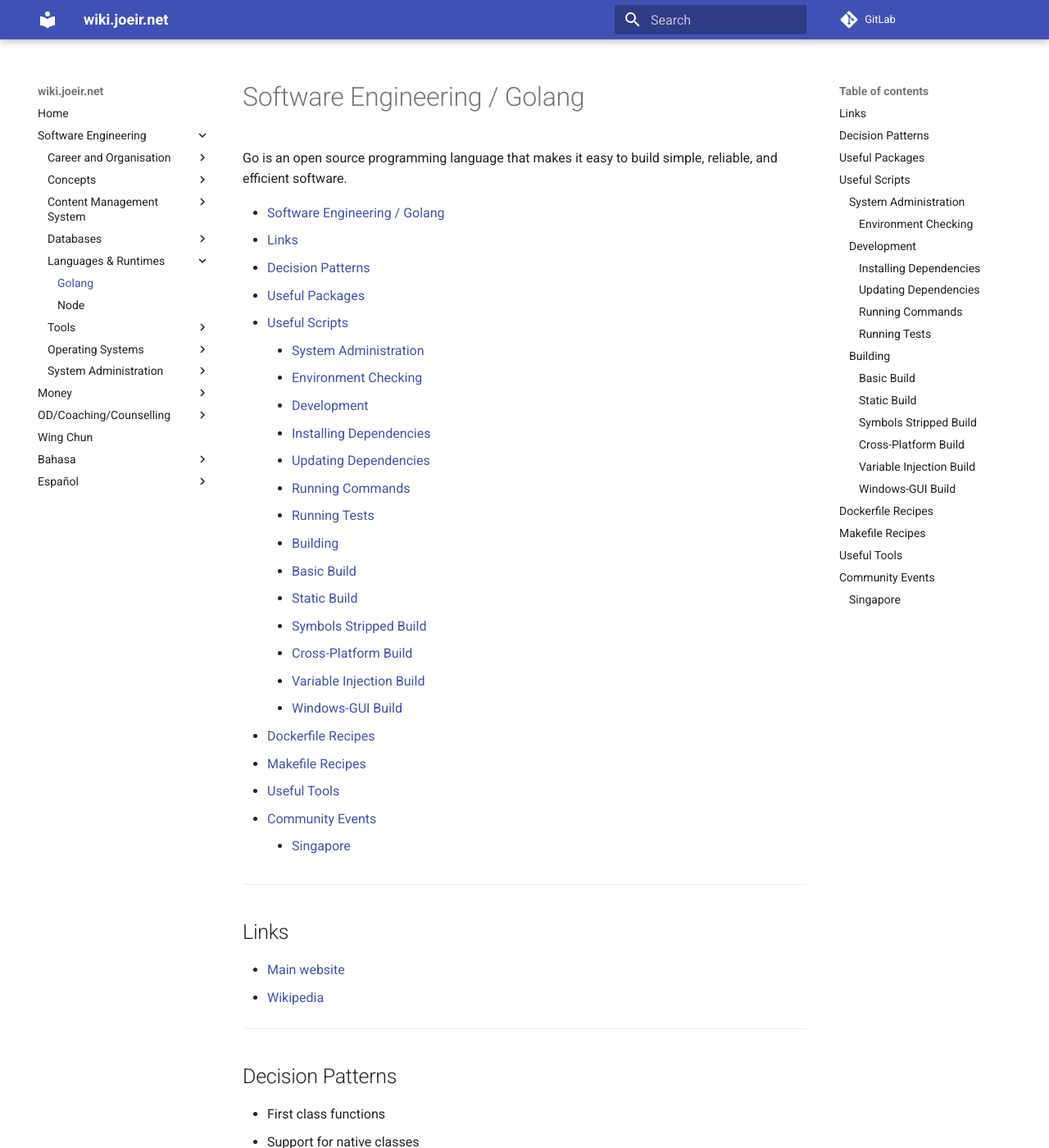
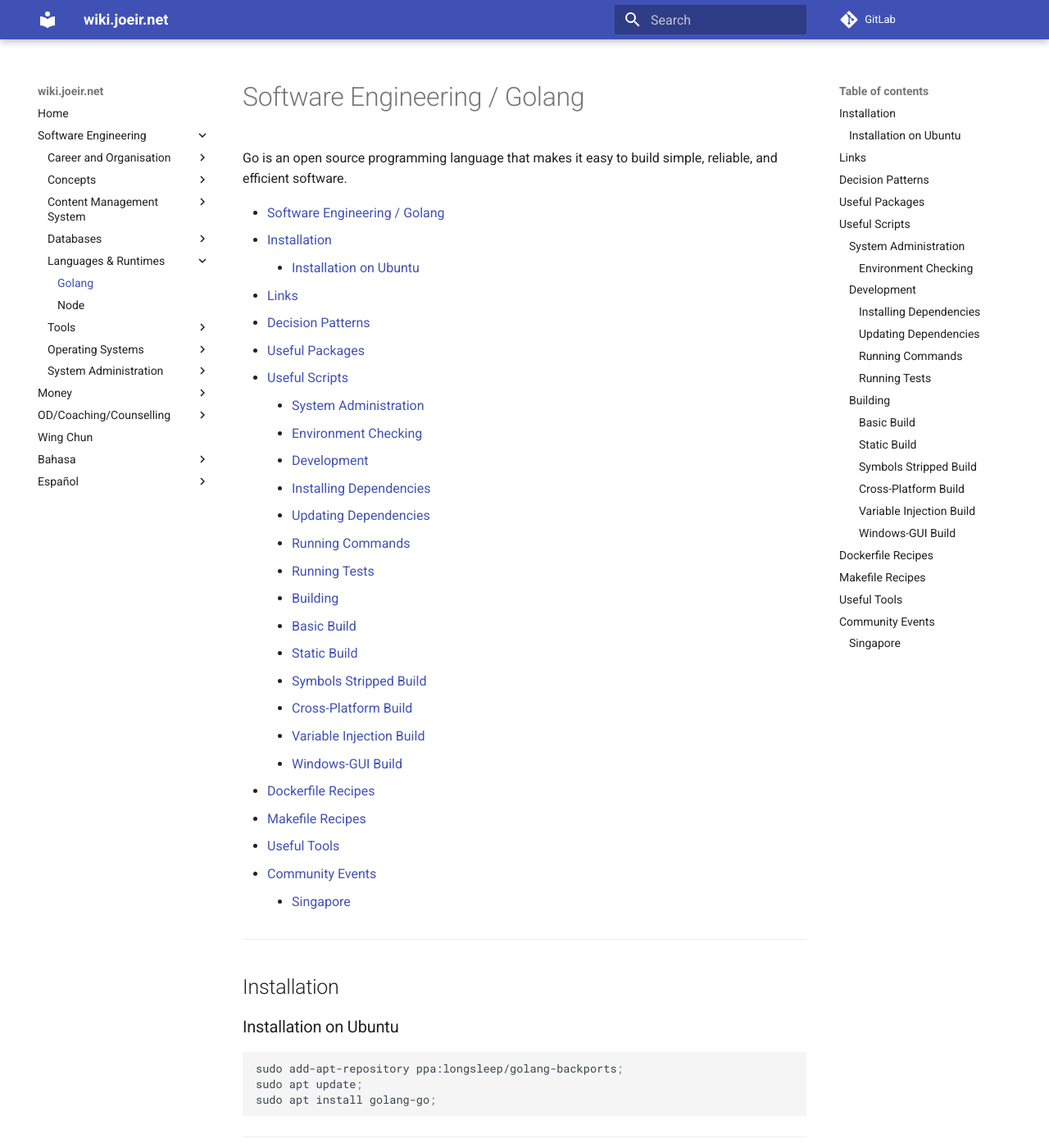
Before and after one commit to zephinzer/wiki.joeir.net, an MkDocs documentation site: the page built from docs/software-engineering/languages-runtimes/golang.md, in a window 1280 px wide and 1400 px high. Shown: the whole window at 82% size. Built offline with MkDocs 1.6.1 and Material for MkDocs 9.7.7, drawn with Linux system fonts in a browser that asks for light colours; comment, search, counter and statistics services are not loaded.

Commit message:
added golang installation to golang

````diff
--- a/docs/software-engineering/languages-runtimes/golang.md
+++ b/docs/software-engineering/languages-runtimes/golang.md
@@ -3,6 +3,8 @@
 Go is an open source programming language that makes it easy to build simple, reliable, and efficient software.
 
 - [Software Engineering / Golang](#software-engineering--golang)
+  - [Installation](#installation)
+    - [Installation on Ubuntu](#installation-on-ubuntu)
   - [Links](#links)
   - [Decision Patterns](#decision-patterns)
   - [Useful Packages](#useful-packages)
@@ -26,6 +28,19 @@ Go is an open source programming language that makes it easy to build simple, re
   - [Useful Tools](#useful-tools)
   - [Community Events](#community-events)
     - [Singapore](#singapore)
+
+- - -
+
+
+## Installation
+
+### Installation on Ubuntu
+
+```sh
+sudo add-apt-repository ppa:longsleep/golang-backports;
+sudo apt update;
+sudo apt install golang-go;
+```
 
 
 - - -
````
